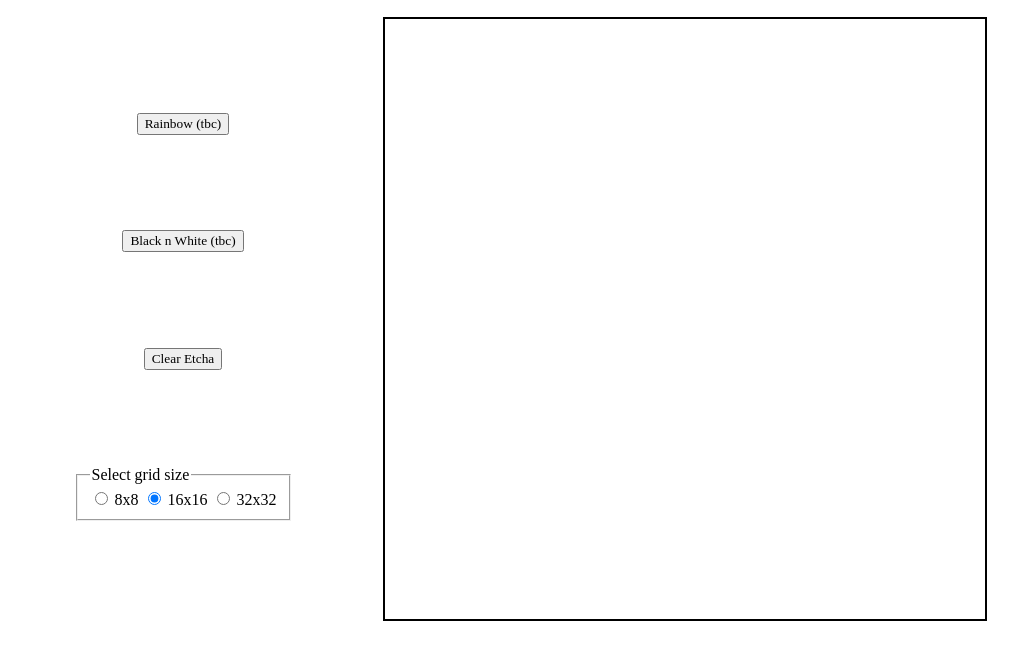
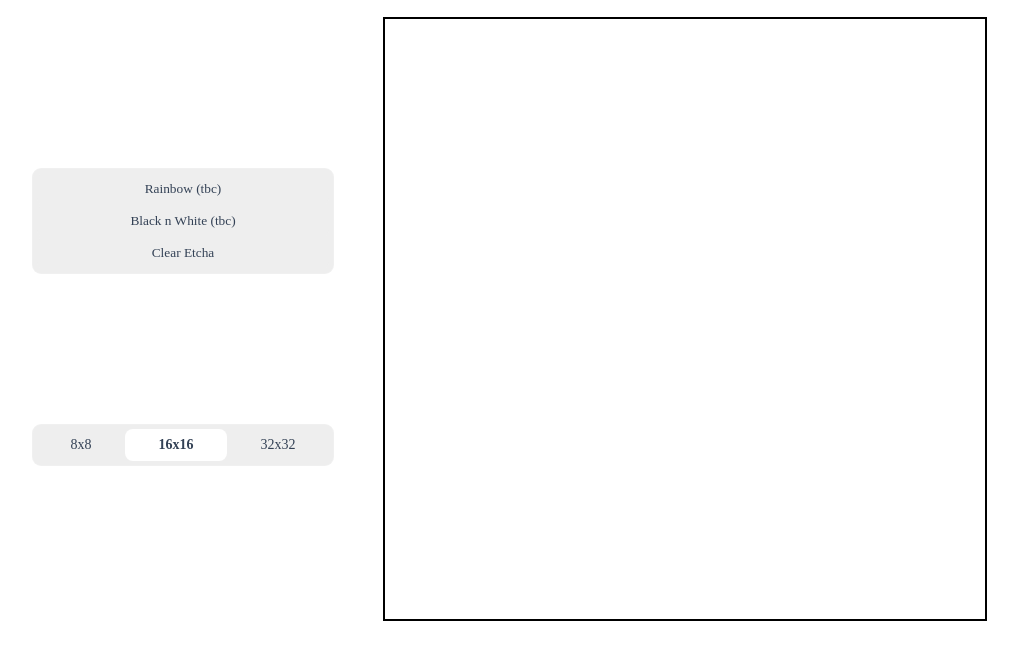
Before and after one commit to alypse/etch-a-sketch, a plain HTML site: page index.html in a window 1280 px wide. Shown: the part 65-724 px from the top of the page, without its empty margins (130-1148 px from the left). Drawn offline with Linux system fonts and the light colour scheme.

Commit message:
CSS implemented for grid selector radios

```diff
--- a/index.html
+++ b/index.html
@@ -12,22 +12,28 @@
 
 <div class="contents">
     <div class="options">
-        <button class="mode-rainbow">Rainbow (tbc)</button>
-        <button class="mode-blackonwhite">Black n White (tbc)</button>
-        <button class="mode-clear">Clear Etcha</button>
-        <fieldset>
-            <legend>Select grid size</legend>
-            <div>
-                <input type="radio" id="gridCount1" name="gridCount" value=8 />
-                <label for="gridCount1">8x8</label>
+        <div class="optionsButtons">
+            <button class="mode-rainbow">Rainbow (tbc)</button>
+            <button class="mode-blackonwhite">Black n White (tbc)</button>
+            <button class="mode-clear">Clear Etcha</button>
+        </div>
+        <div class="gridSizeRadios">
+            <label class="radio">
+                <input class="radio" type="radio" id="gridCount1" name="gridCount" value=8 />
+                <span class="name">8x8</span>
+            </label>
 
-                <input type="radio" id="gridCount2" name="gridCount" value=16 checked/>
-                <label for="gridCount2">16x16</label>
+            <label class="radio">
+                <input class="radio" type="radio" id="gridCount2" name="gridCount" value=16 checked/>
+                <span class="name">16x16</span>
+            </label>
 
-                <input type="radio" id="gridCount3" name="gridCount" value=32 />
-                <label for="gridCount3">32x32</label>
-            </div>
-        </fieldset>
+            <label class="radio">
+                <input class="radio" type="radio" id="gridCount3" name="gridCount" value=32 />
+                <span class="name">32x32</span>
+            </label>
+        </div>
+
     </div>
     <div class="box-container"></div>
 </div>
--- a/style.css
+++ b/style.css
@@ -55,3 +55,67 @@
 .thirty_two {
     flex: 1 0 3.125%;
 }
+
+/*RADIO BUTTONS*/
+.gridSizeRadios {
+    position: relative;
+    display: flex;
+    flex-wrap: wrap;
+    border-radius: 0.5rem;
+    background-color: #EEE;
+    box-sizing: border-box;
+    box-shadow: 0 0 0 1px rgba(0, 0, 0, 0.06);
+    padding: 0.25rem;
+    width: 300px;
+    font-size: 14px;
+}
+
+.gridSizeRadios .radio {
+    flex: 1 1 auto;
+    text-align: center;
+}
+
+.gridSizeRadios .radio input {
+    display: none;
+}
+
+.gridSizeRadios .radio .name {
+    display: flex;
+    cursor: pointer;
+    align-items: center;
+    justify-content: center;
+    border-radius: 0.5rem;
+    border: none;
+    padding: .5rem 0;
+    color: rgba(51, 65, 85, 1);
+    transition: all .15s ease-in-out;
+}
+
+.gridSizeRadios .radio input:checked + .name {
+    background-color: #fff;
+    font-weight: 600;
+}
+
+/*BUTTONS*/
+.optionsButtons {
+    position: relative;
+    display: flex;
+    flex-direction: column;
+    border-radius: 0.5rem;
+    background-color: #EEE;
+    box-sizing: border-box;
+    box-shadow: 0 0 0 1px rgba(0, 0, 0, 0.06);
+    padding: 0.25rem;
+    width: 300px;
+    font-size: 14px;
+}
+
+button {
+    cursor: pointer;
+    border-radius: 0.5rem;
+    border: none;
+    background-color: #EEEEEE;
+    padding: .5rem 0;
+    color: rgba(51, 65, 85, 1);
+    transition: all .15s ease-in-out;
+}
```
